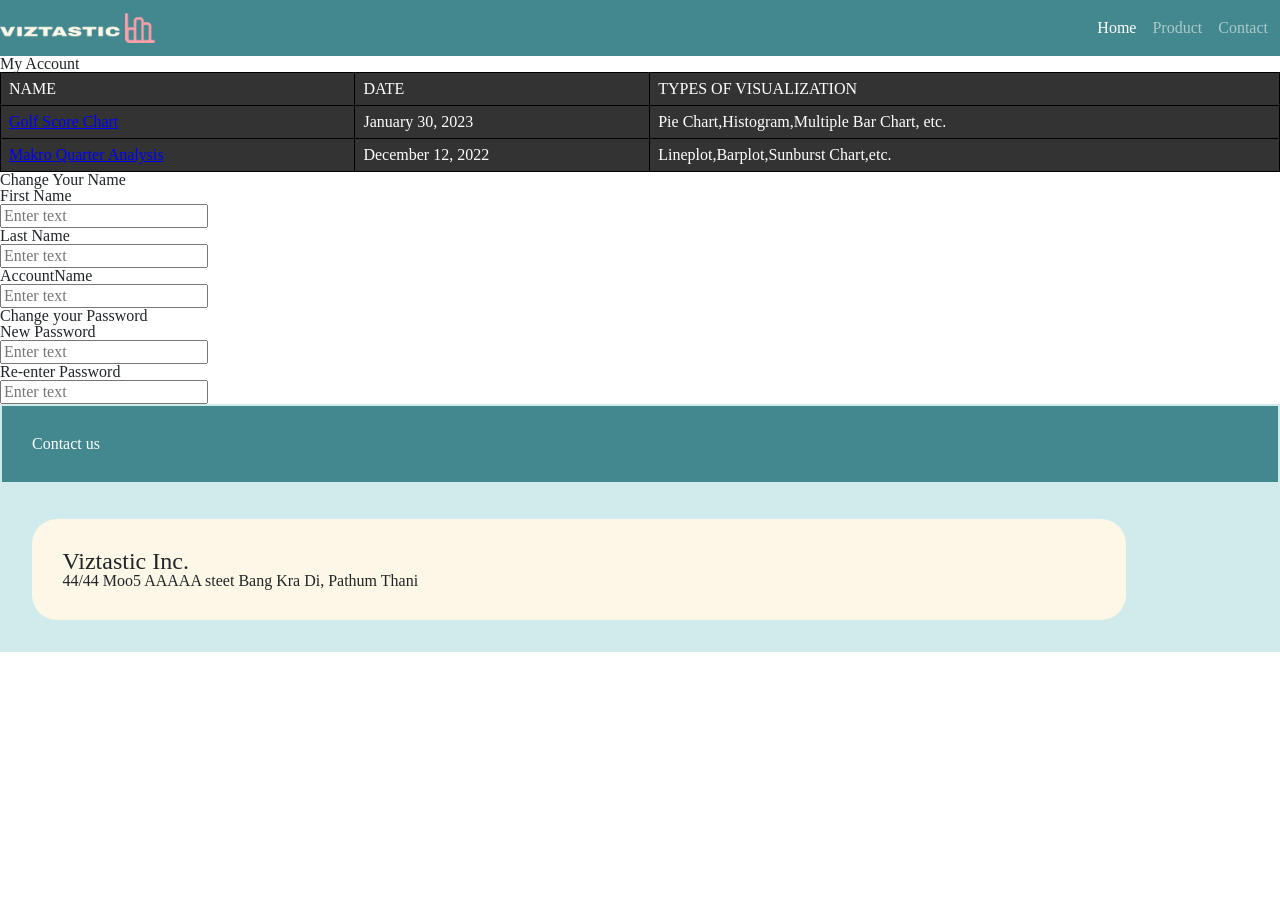
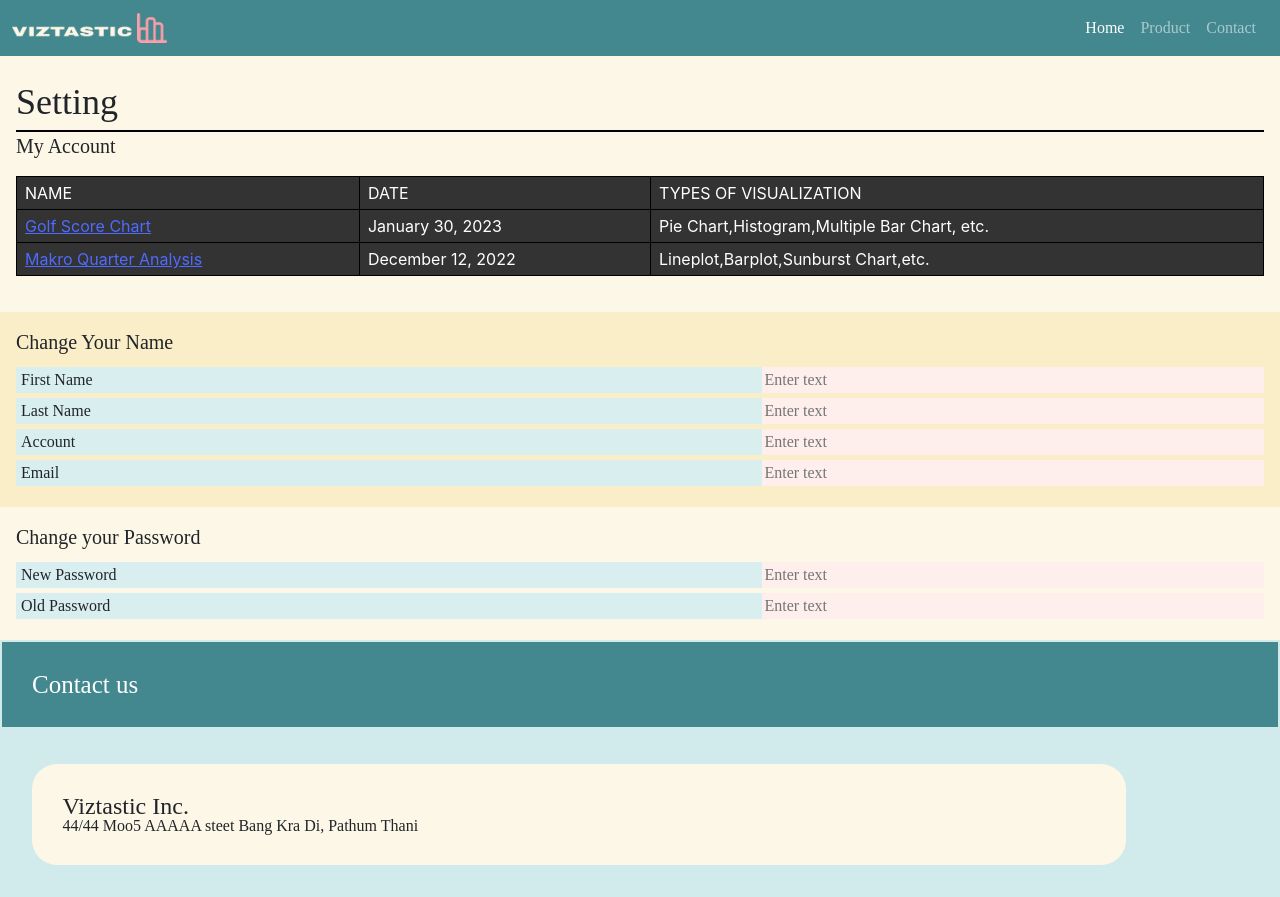
Before and after one commit to Raliciel/DES323_proj, a Django app: page /setting in a window 1280 px wide. Before the commit the page ends 652 px from the top, so only its background shows below. Run offline with Django 4.2, Linux system fonts and the light colour scheme; some libraries are stand-ins or nearby versions.

Commit message:
set setting

```diff
--- a/hello_world/static/home.css
+++ b/hello_world/static/home.css
@@ -68,10 +68,17 @@
   }
 
   #start-image{
-    mask-image: linear-gradient(to right, #fa9ea9 ,#faeec87e);
     height:50vh;
-    z-index: 1;
-    object-fit: contain;
+    background-image: url("../static/pieChart.png");
+    background-size: cover;
+    background-repeat: no-repeat;
+  }
+
+  #start-image-cover {
+    background-color: #fa9ea9;
+    background: linear-gradient(to right, #fa9ea9 ,#faeec87e);
+    overflow: hidden;
+    height: 100%;
   }
 
   #start-heading{
--- a/hello_world/static/main.css
+++ b/hello_world/static/main.css
@@ -13,8 +13,8 @@ code {
 }
 
 nav {
-  padding-right: var(--bs-gutter-x,.75rem);
-  padding-left: var(--bs-gutter-x,.75rem);
+  padding-right: .75rem !important;
+  padding-left: .75rem !important;
 }
 
 .App {
@@ -75,6 +75,7 @@ nav {
   margin: -2.5%;
   padding: 2.5%;
   margin-bottom: 3%;
+  font-size: 25px;
 }
 
 .footer-card {
--- a/hello_world/static/settingstyle.css
+++ b/hello_world/static/settingstyle.css
@@ -1,6 +1,6 @@
 .underlined {
     text-decoration: underline;
-    color: blue; /* You can change the color to suit your design */
+    color: #4F6BFF; /* You can change the color to suit your design */
     cursor: pointer; /* Change the cursor style to indicate interactivity */
 }
 
@@ -9,3 +9,66 @@
     border-collapse: collapse;
     width: 100%;
 }
+
+
+
+table {
+    margin: 20px 0px ;
+    font-family: Inter;
+    font-style: normal;
+    border-collapse: collapse;
+    width: 100%;
+    background-color: #333; /* Set the background color to black */
+}
+
+th, td {
+    border: 1px solid #000;
+    padding: 8px;
+    color: #fff;
+
+}
+.input-container {
+        display: flex;
+        flex-direction: column; /* Stack elements vertically */
+        align-items: flex-start; /* Align items to the start of the column */
+    }
+
+.input-container input {
+        border: none;
+        border-top: 2px solid gray;
+        background-color: transparent;
+        color: #fff;
+        padding: 4px;
+        margin: 2px 0;
+}
+.setting-context h1{
+    font-size: 36px;
+    margin: 2px 0px;
+    padding: 10px 0px;
+    border-bottom: #000 solid 2px;
+}
+
+.setting-context h2 {
+    font-size: 20px;
+    font-style: bold;
+    margin: 4px 0px 15px 0px;
+}
+
+.setting-context .input {
+    display: flex;
+    flex-direction: row;
+    padding: 5px;
+    margin: 5px 0px;
+    background-color: #D9EEEF;
+}
+
+.setting-context label {
+    flex: 3;
+}
+
+.setting-context .input-container {
+    flex: 2;
+    border-width: 0px;
+    margin: -5px;
+    background-color: #FEEFED;
+}
--- a/hello_world/templates/web/home.html
+++ b/hello_world/templates/web/home.html
@@ -10,7 +10,8 @@ Homepage
         Visualize your data with the best tool in the world
     </h1>
     <div class = "index-context" id = "grad">
-        <img id="start-image" src="static/pieChart.png"  alt="#">
+
+        <div id="start-image" alt="#"><div id="start-image-cover"></div></div>
     </div>
 
     <div id="subDiv" class="index-context">
--- a/hello_world/templates/web/layout.html
+++ b/hello_world/templates/web/layout.html
@@ -13,7 +13,7 @@
         <link rel="stylesheet" href="{% static 'main.css' %}">
         <link rel="stylesheet" href="{% static 'globals.css' %}">
         <link rel="stylesheet" href="{% static 'home.css' %}">
-        <link rel="stylesheet" href="{% static 'style.css' %}">
+        <link rel="stylesheet" href="{% static 'settingstyle.css' %}">
     </head>
 
     <body>
--- a/hello_world/templates/web/settings.html
+++ b/hello_world/templates/web/settings.html
@@ -7,9 +7,10 @@ Let's goooooooo
 
 
 <body>
-    </style>
-<div>
-    <h1>My Account</h1>
+    <div class = "index-body">
+        <div class = "index-context setting-context">
+            <h1 class = "container-fluid">Setting</h1>
+            <h2>My Account</h2>
             <table border="1">
                 <tr>
                     <th>NAME</th>
@@ -17,12 +18,12 @@ Let's goooooooo
                     <th>TYPES OF VISUALIZATION</th>
                 </tr>
                 <tr>
-            <td class = underlined>Golf Score Chart</td>
+                    <td class = "underlined">Golf Score Chart</td>
                     <td>January 30, 2023</td>
                     <td>Pie Chart,Histogram,Multiple Bar Chart, etc.</td>
                 </tr>
                 <tr>
-            <td class = underlined>Makro Quarter Analysis</td>
+                    <td class = "underlined">Makro Quarter Analysis</td>
                     <td>December 12, 2022</td>
                     <td>Lineplot,Barplot,Sunburst Chart,etc.</td>
                 </tr>
@@ -31,68 +32,41 @@ Let's goooooooo
 
 
 
-<div>
-    <h3>Change Your Name</h3>
+        <div class = "index-context setting-context">
+            <h2>Change Your Name</h2>
+            <div class = "input">
                 <label>First Name</label>
                 <input class = input-container type="text" placeholder="Enter text">
+            </div>
+            <div class = "input">
                 <label>Last Name</label>
-    <input class = input-container  type="text" placeholder="Enter text">
-    <label>AccountName</label>
-    <input class = input-container  type="text" placeholder="Enter text">
+                <input class = input-container type="text" placeholder="Enter text">
+            </div>
+            <div class = "input">
+                <label>Account</label>
+                <input class = input-container type="text" placeholder="Enter text">
+            </div>
+            <div class = "input">
+                <label>Email</label>
+                <input class = input-container type="text" placeholder="Enter text">
+            </div>
         </div>
 
 
 
 
-<div>
-    <h3>Change your Password</h3>
+        <div class = "index-context setting-context">
+            <h2>Change your Password</h2>
+            <div class = "input">
                 <label>New Password</label>
                 <input class = input-container type="text" placeholder="Enter text">
-    <label>Re-enter Password</label>
-    <input class = input-container  type="text" placeholder="Enter text">
             </div>
-
-
-
-
+            <div class = "input">
+                <label>Old Password</label>
+                <input class = input-container type="text" placeholder="Enter text">
+            </div>
+        </div>
+    </div>
 </body>
 
-<style>
-    .underlined {
-        text-decoration: underline;
-        color: blue; /* You can change the color to suit your design */
-        cursor: pointer; /* Change the cursor style to indicate interactivity */
-
-    }
-
-    table {
-        border-collapse: collapse;
-        width: 100%;
-        background-color: #333; /* Set the background color to black */
-    }
-
-    th, td {
-        border: 1px solid #000;
-        padding: 8px;
-        color: #fff;
-
-    }
-    .input-container {
-            display: flex;
-            flex-direction: column; /* Stack elements vertically */
-            align-items: flex-start; /* Align items to the start of the column */
-        }
-
-    .input-container input {
-            border: none;
-            border-top: 2px solid gray;
-            background-color: transparent;
-            color: #fff;
-            padding: 4px;
-            margin: 2px 0;
-    }
-
-</style>
-
-
 {% endblock %}
```
Lines whose indentation alone changed are shown as unchanged.
